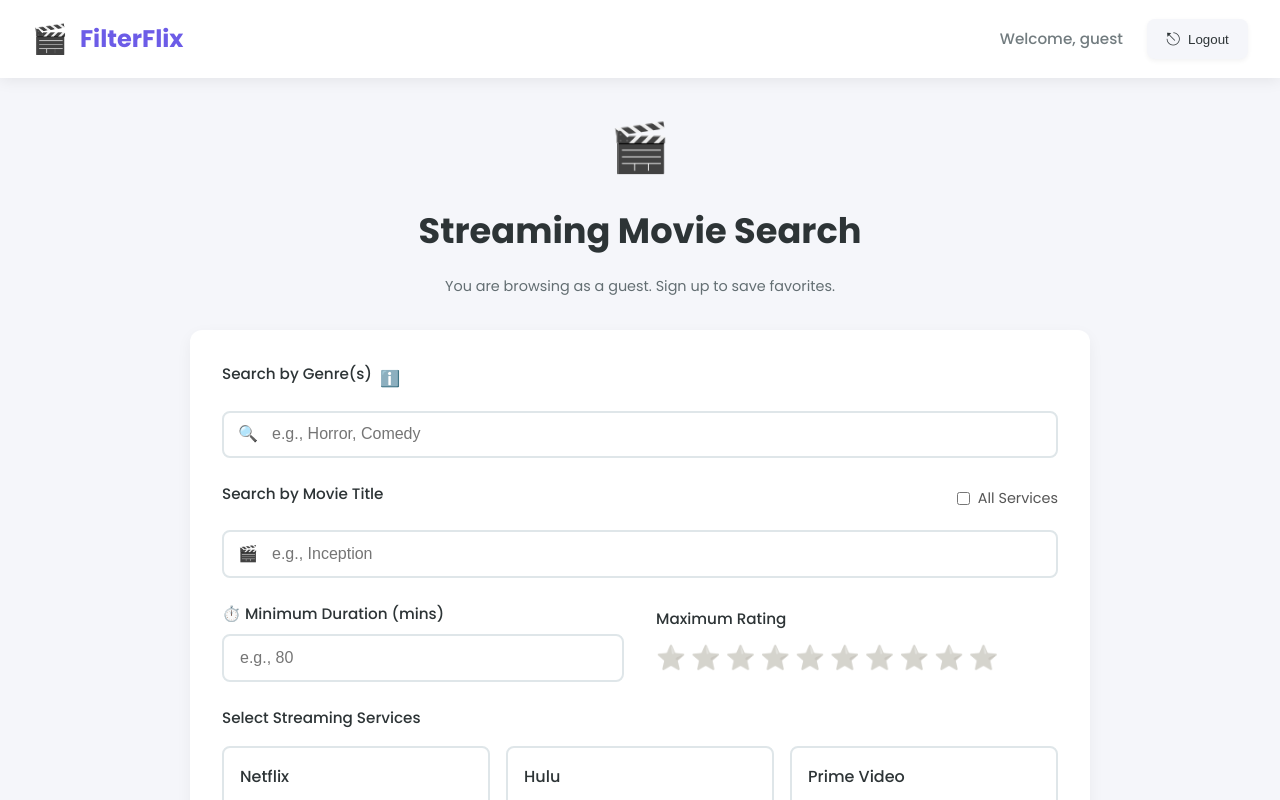
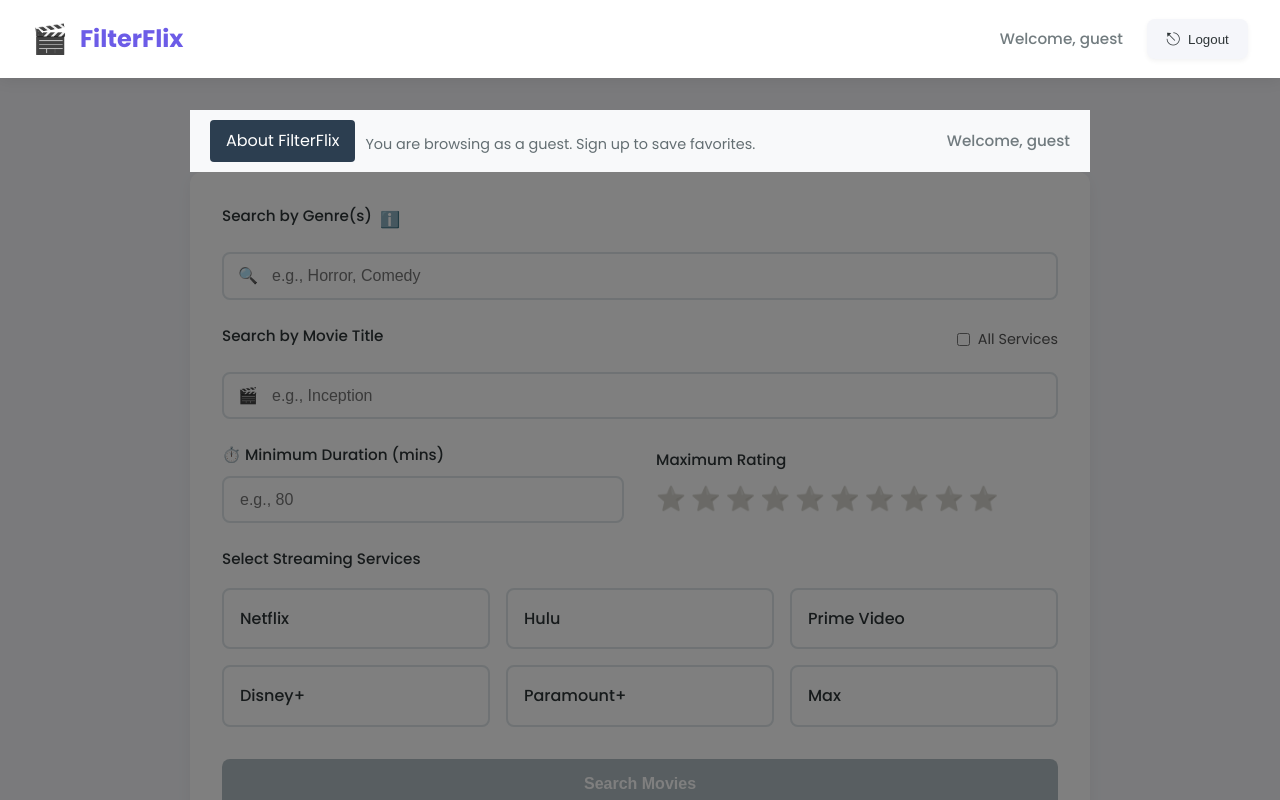
Before and after one commit to teflondan11/FilterFlix, a React (Create React App) app in the folder client/: page /login in a window 1280 px wide. Both pictures are taken after a click on the button "Continue as Guest". Shown: the top 800 px of the page. Built offline with nearby package versions, Linux system fonts and the light colour scheme.

Commit message:
Added Pop-up Window to better explain purpose of FilterFlix

```diff
--- /dev/null
+++ b/client/src/components/AboutTab.css
@@ -0,0 +1,85 @@
+.about-container {
+  position: relative;
+  display: inline-block;
+}
+
+.about-tab {
+  padding: 8px 16px;
+  background-color: #2c3e50;
+  color: white;
+  cursor: pointer;
+  border-radius: 4px;
+  margin-right: 10px;
+  transition: background-color 0.3s;
+}
+
+.about-tab:hover {
+  background-color: #34495e;
+}
+
+.about-dropdown {
+  position: fixed;
+  top: 60px;
+  left: 50%;
+  transform: translateX(-50%);
+  background-color: white;
+  border: 1px solid #ddd;
+  border-radius: 8px;
+  padding: 20px;
+  width: 400px;
+  max-width: 80%;
+  box-shadow: 0 4px 8px rgba(0,0,0,0.1);
+  z-index: 1000;
+  animation: slideDown 0.3s ease-out;
+}
+
+.close-button {
+  position: absolute;
+  top: 10px;
+  right: 10px;
+  background: none;
+  border: none;
+  font-size: 1.5rem;
+  cursor: pointer;
+  color: #777;
+}
+
+.close-button:hover {
+  color: #333;
+}
+
+.about-content {
+  color: #333;
+  padding-top: 10px;
+}
+
+.about-content h3 {
+  margin-top: 0;
+  color: #2c3e50;
+}
+
+@keyframes slideDown {
+  from {
+    opacity: 0;
+    transform: translate(-50%, -20px);
+  }
+  to {
+    opacity: 1;
+    transform: translate(-50%, 0);
+  }
+}
+
+.screen-dim {
+  position: fixed;
+  top: 0;
+  left: 0;
+  right: 0;
+  bottom: 0;
+  background-color: rgba(0,0,0,0.5);
+  z-index: 999;
+}
+
+.about-tab {
+  position: relative;
+  z-index: 1001; /* Ensure it appears above the dim */
+}
--- /dev/null
+++ b/client/src/components/AboutTab.js
@@ -0,0 +1,38 @@
+import React, { useState } from 'react';
+import './AboutTab.css';
+
+const AboutTab = ({ username, onFirstInteraction }) => {
+  const [isOpen, setIsOpen] = useState(false);
+
+  const handleToggle = () => {
+    if (!isOpen) {
+      onFirstInteraction(); // This clears the dim on first open
+    }
+    setIsOpen(!isOpen);
+  };
+
+  return (
+    <div className="about-container">
+      <div className="about-tab" onClick={handleToggle}>
+        About FilterFlix
+      </div>
+      {isOpen && (
+        <div className="about-dropdown">
+          <button className="close-button" onClick={handleToggle}>
+            ×
+          </button>
+          <div className="about-content">
+            <h3>Why We Made FilterFlix</h3>
+            <p>
+              We created FilterFlix to solve the frustration of searching across multiple streaming platforms.
+              Our goal was to provide a unified search experience that saves time and helps users discover
+              content more efficiently.
+            </p>
+          </div>
+        </div>
+      )}
+    </div>
+  );
+};
+
+export default AboutTab;
--- a/client/src/components/StreamingSearch.css
+++ b/client/src/components/StreamingSearch.css
@@ -16,10 +16,16 @@
 
 .search-header {
   display: flex;
-  flex-direction: column;
   align-items: center;
-  margin-bottom: 2rem;
-  text-align: center;
+  justify-content: space-between;
+  padding: 10px 20px;
+  background-color: #f8f9fa;
+  position: relative;
+  z-index: 1001;
+}
+
+.username {
+  margin-left: auto;
 }
 
 .header-icon {
--- a/client/src/components/StreamingSearch.js
+++ b/client/src/components/StreamingSearch.js
@@ -1,6 +1,8 @@
 import React, { useState, useEffect } from 'react';
+import { useNavigate } from 'react-router-dom';
 import movieService from '../services/movieService';
 import { updateFavorites, getUserFavorites } from '../services/authService';
+import AboutTab from './AboutTab';
 import './StreamingSearch.css';
 
 const StreamingSearch = () => {
@@ -18,6 +20,9 @@ const StreamingSearch = () => {
   const [hoveredStar, setHoveredStar] = useState(0);
   const [minRating, setMinRating] = useState(0);
   const [minDuration, setMinDuration] = useState('');
+  const [showDim, setShowDim] = useState(true);
+
+  const navigate = useNavigate();
 
   useEffect(() => {
     const user = sessionStorage.getItem('currentUser');
@@ -38,6 +43,10 @@ const StreamingSearch = () => {
     } catch (error) {
       setAllGenres(['Action', 'Comedy', 'Drama', 'Horror', 'Sci-Fi']);
     }
+  };
+
+  const handleFirstInteraction = () => {
+    setShowDim(false);
   };
 
   const handleSelectAllServices = () => {
@@ -131,7 +140,7 @@ const StreamingSearch = () => {
   const renderRatingStars = () => {
     return (
       <div className="rating-filter">
-        <label className="form-label">Maximum Rating</label> {/* Changed from Minimum to Maximum */}
+        <label className="form-label">Maximum Rating</label>
         <div className="stars-container">
           {[1, 2, 3, 4, 5, 6, 7, 8, 9, 10].map((star) => (
             <span
@@ -239,12 +248,19 @@ const StreamingSearch = () => {
 
   return (
     <div className="streaming-search-container">
+      {showDim && <div className="screen-dim" />}
+
       <div className="search-content">
         <div className="search-header">
-          <span className="header-icon">🎬</span>
-          <h1 className="header-title">Streaming Movie Search</h1>
+          <AboutTab
+            username={currentUser?.username}
+            onFirstInteraction={handleFirstInteraction}
+          />
           {currentUser?.isGuest && (
             <p className="guest-notice">You are browsing as a guest. Sign up to save favorites.</p>
+          )}
+          {currentUser && (
+            <span className="username">Welcome, {currentUser.username}</span>
           )}
         </div>
 
```
Also changed, not shown: client/public/csvs/Disney +.csv, client/public/csvs/Max.csv, client/public/csvs/Paramount +.csv, client/public/csvs/Prime video.csv, client/public/csvs/hulu.csv, client/public/csvs/netflix.csv, 1 other file (tests, documents, lock files or other folders).
